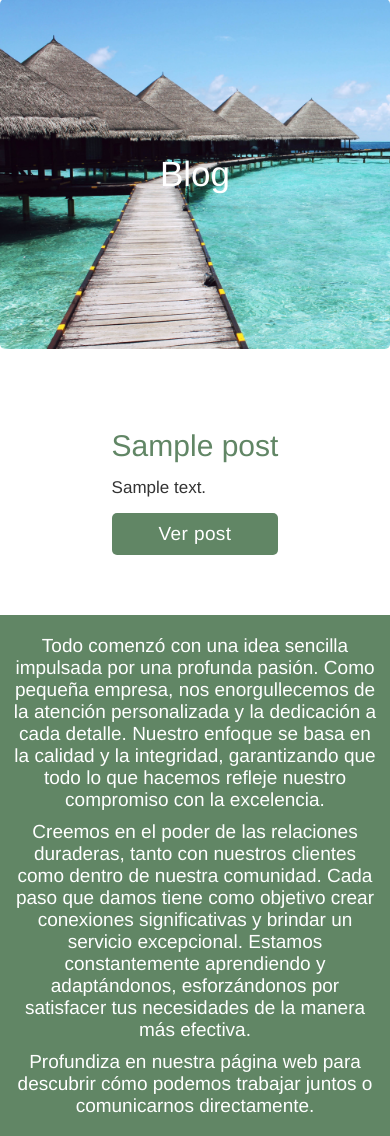
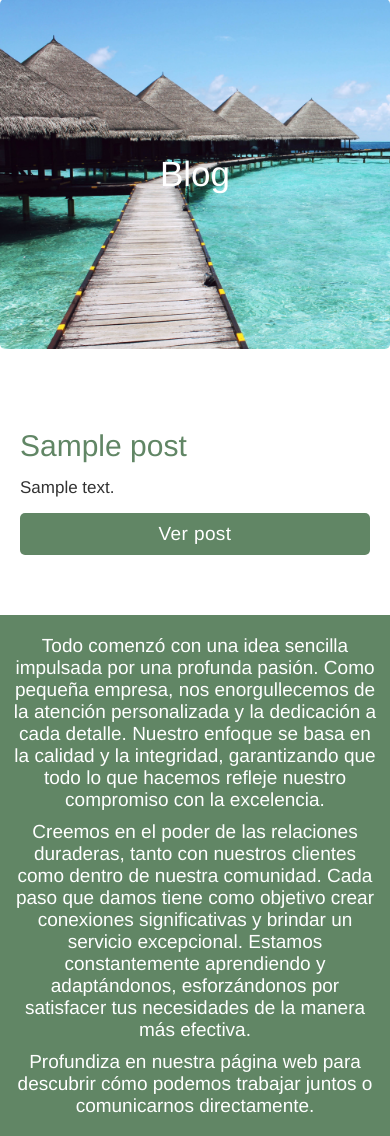
Before and after one commit to lautaroreche/ISKA, a Django app: page /blog/ in a window 390 px wide. Shown: the part 222-1358 px from the top of the page. Run offline with Django 5.2, Linux system fonts and the light colour scheme; tables that the repository leaves empty hold one stand-in row (values such as "Sample post").

Commit message:
Fix blog section post responsive width

```diff
--- a/iska_app/static/styles/style.css
+++ b/iska_app/static/styles/style.css
@@ -337,7 +337,6 @@
 .card-horizontal-image {
     width: 450px;
     height: 450px;
-    object-fit: cover;
     border-radius: 5px;
 }
 
--- a/iska_app/templates/blog.html
+++ b/iska_app/templates/blog.html
@@ -12,9 +12,9 @@
         <section class="card-section">
             <div class="cards-container flex-col flex-center">
                 {% for post in posts %}
-                    <div class="card-horizontal flex-row">
+                    <div class="card-horizontal flex-center flex-row w100">
                         <img src="{{ post.image.url }}" alt="{{ post.title }}" class="card-horizontal-image image-post">
-                        <div class="card-horizontal-detail flex-col">
+                        <div class="card-horizontal-detail flex-col w100">
                             <p class="card-info-title card-horizontal-info-title">{{ post.title }}</p>
                             {% with words_list=post.content.split %}
                                 <p class="card-horizontal-info-description">
```
